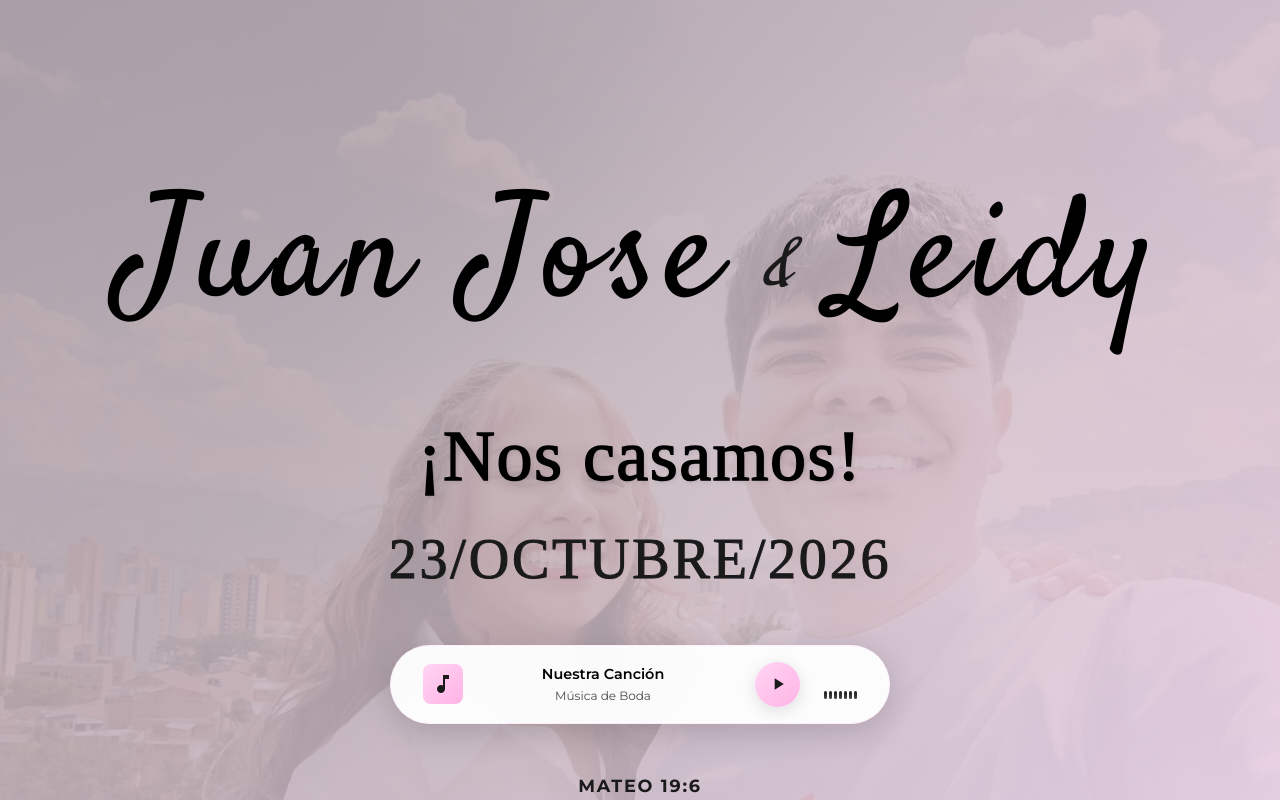
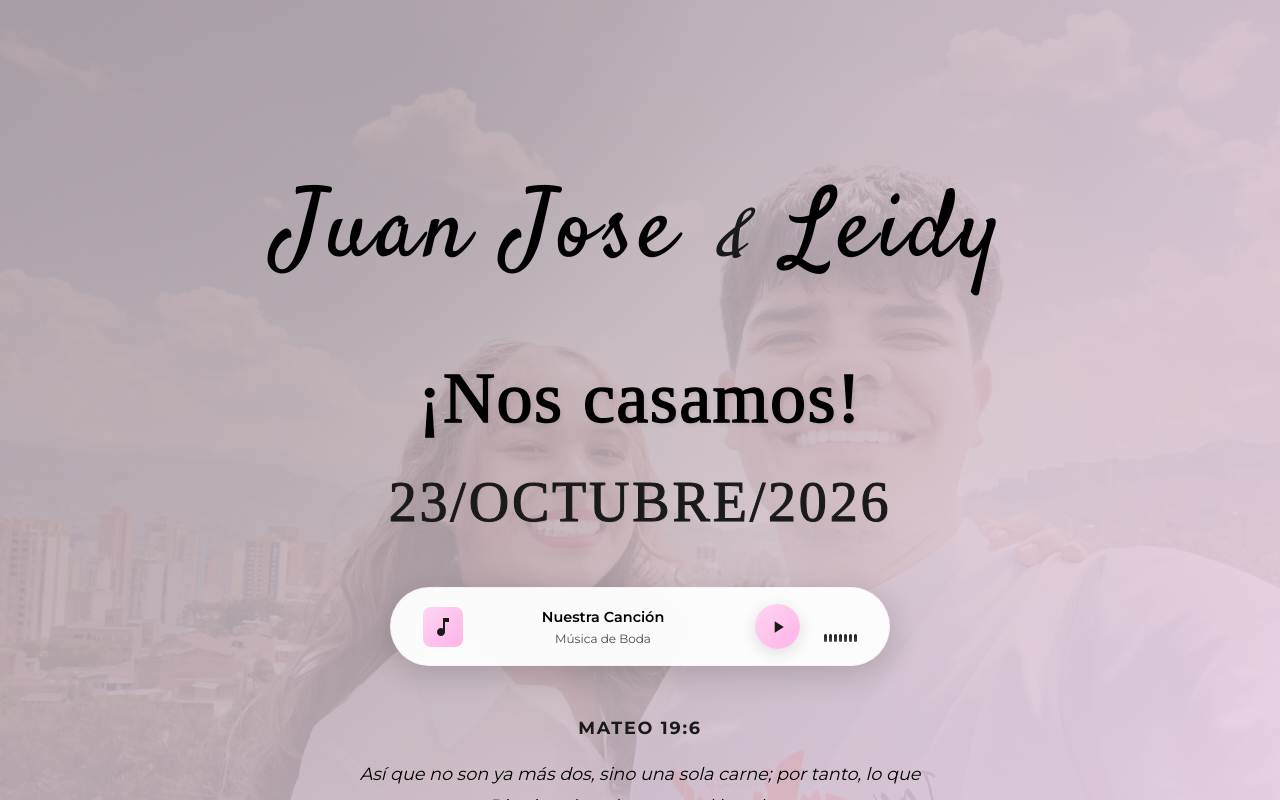
Before and after one commit to codejj26/invitacion_boda, a Next.js app: page / in a window 1280 px wide. Shown: the top 800 px of the page. Built offline with nearby package versions, Linux system fonts and the light colour scheme; a web font is replaced by a local one.

Commit message:
feat: Add styles for the hero section, including background, text, and scroll indicator.

```diff
--- a/styles/Hero.module.css
+++ b/styles/Hero.module.css
@@ -82,7 +82,7 @@
 
 .bride,
 .groom {
-    font-size: clamp(60px, 20vw, 9rem);
+    font-size: clamp(6rem, 20vw, 6rem);
     color: var(--text-dark);
     letter-spacing: 0.05em;
     font-family: 'Satisfy', cursive !important;
```
